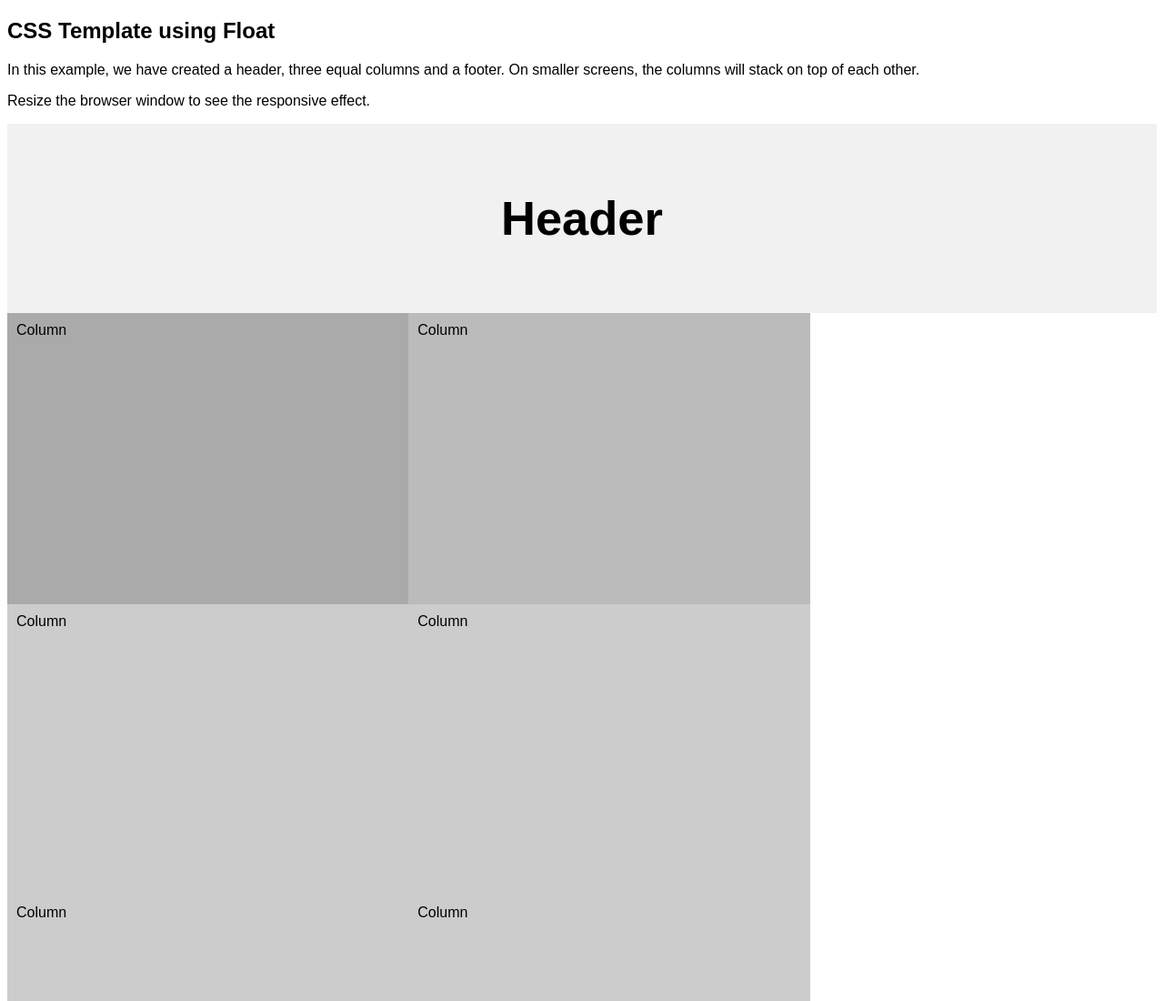
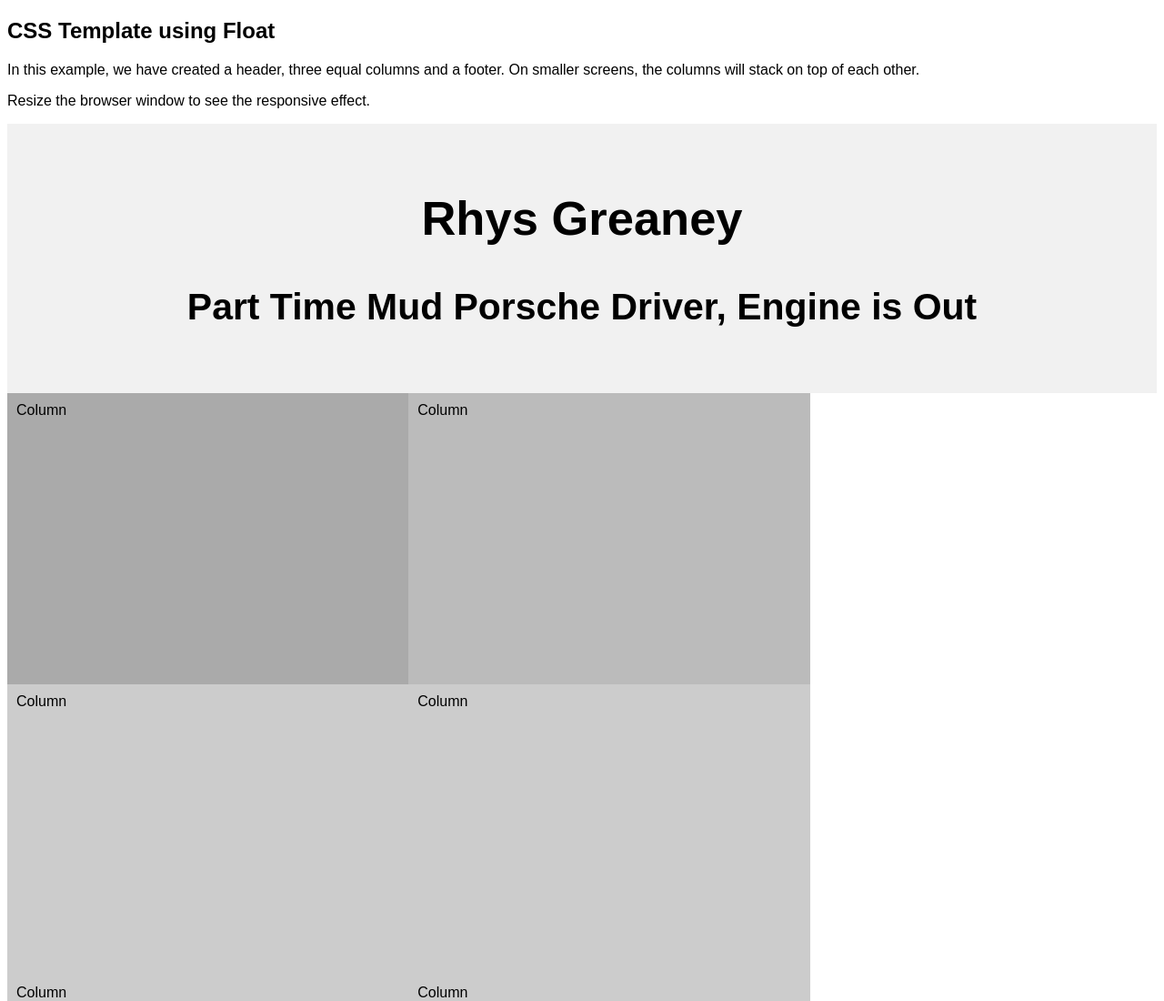
Before and after one commit to rhysgreaney/MVP-Portfolio, a plain HTML site: page index.html in a window 1280 px wide. Shown: the top 1100 px of the page at 91% size. Drawn offline with Linux system fonts and the light colour scheme.

Commit message:
added header

```diff
--- a/index.html
+++ b/index.html
@@ -18,7 +18,8 @@
 <p>Resize the browser window to see the responsive effect.</p>
 
 <div class="header">
-  <h2>Header</h2>
+  <h2>Rhys Greaney</h2>
+  <h3>Part Time Mud Porsche Driver, Engine is Out</h3>
 </div>
 
 <div class="row">
```
